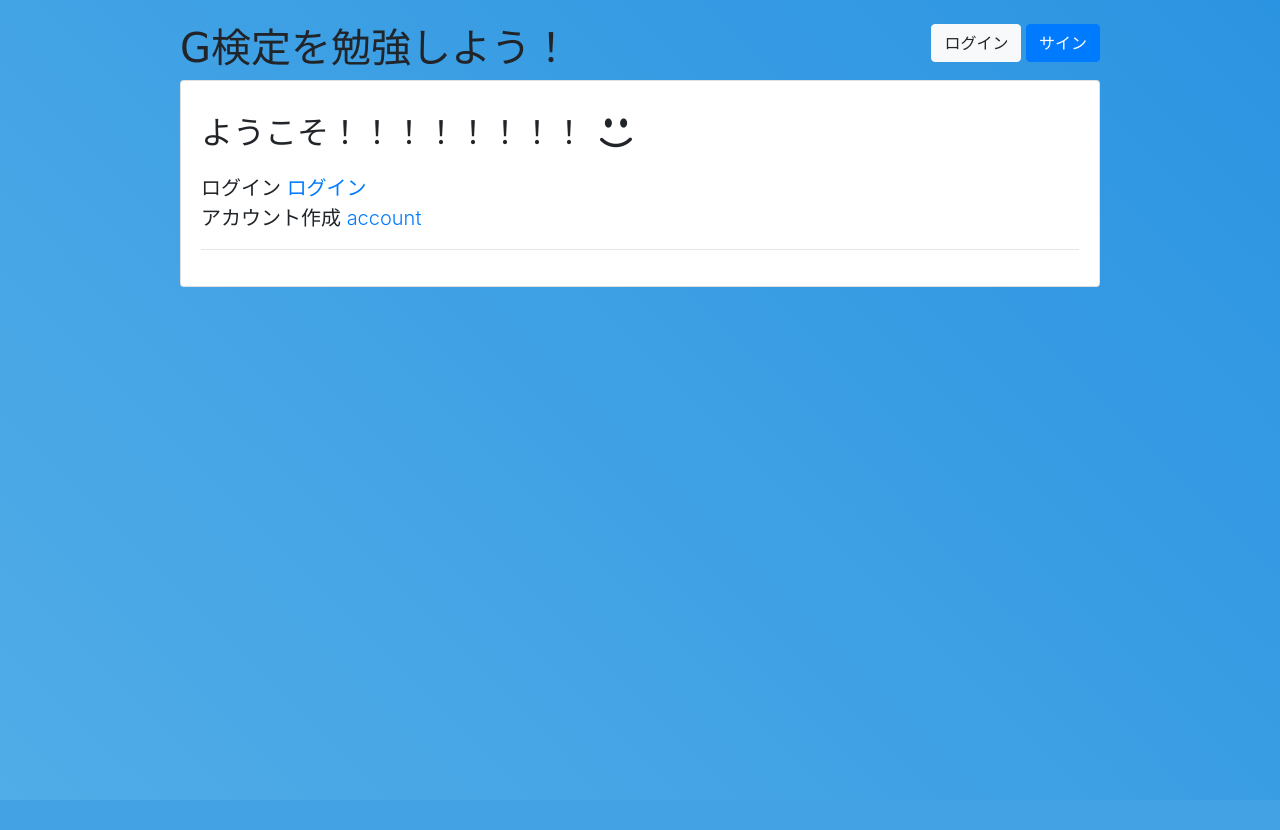
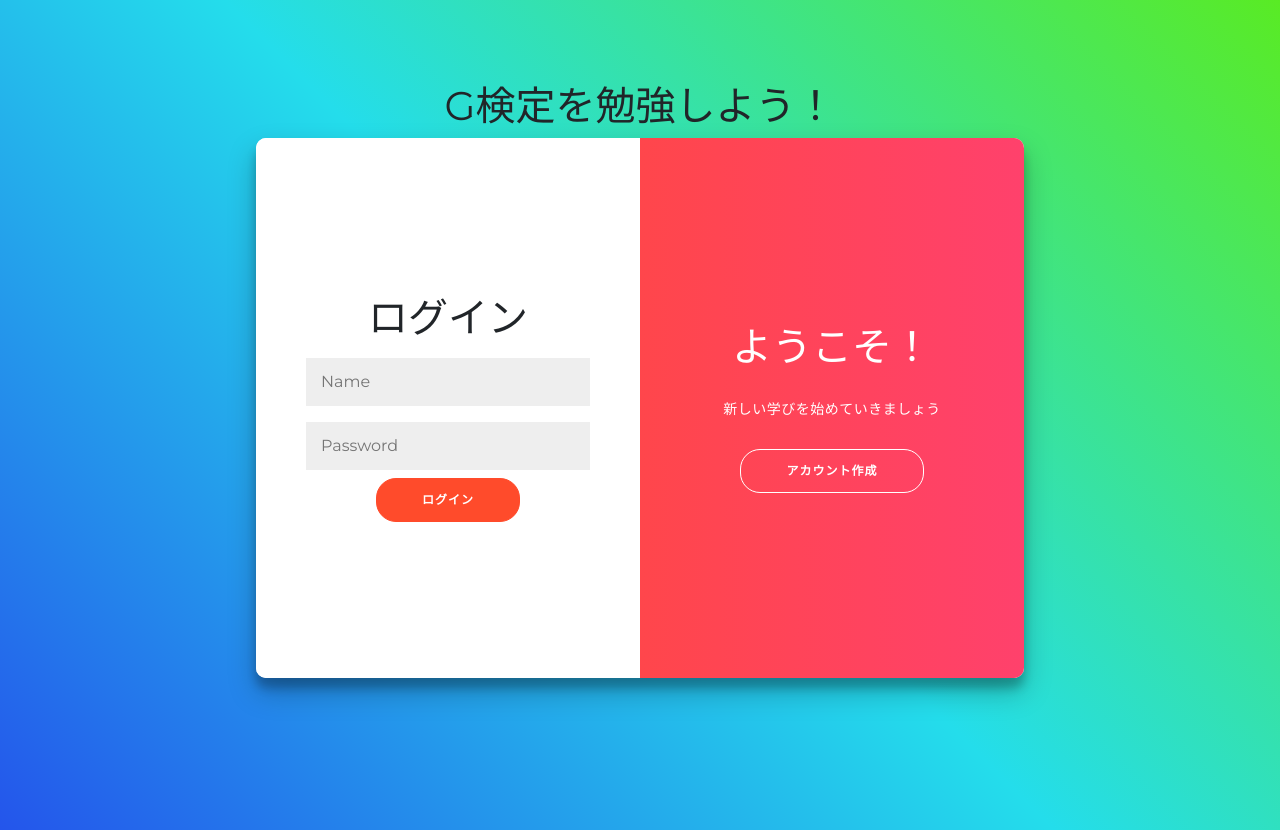
Before and after one commit to eiki828/project1, a Django app: page / in a window 1280 px wide. Before the commit the page ends 800 px from the top, so only its background shows below. Run offline with Django 3.2, Linux system fonts and the light colour scheme; data comes from the database, SQL or seed files in the repository; some libraries are stand-ins or nearby versions.

Commit message:
ホーム画面の変更とマージ

```diff
--- a/classroom/forms.py
+++ b/classroom/forms.py
@@ -1,7 +1,7 @@
 from django import forms
 from django.contrib.auth.forms import UserCreationForm
 from django.db import transaction
-from django.forms.utils import ValidationError
+from django.core.exceptions import ValidationError
 
 from classroom.models import (Answer, Question, Student, StudentAnswer,
                               Subject, User, Explanation)
@@ -19,15 +19,30 @@ class TeacherSignUpForm(UserCreationForm):
         return user
 
 
+class Hoge(forms.CheckboxSelectMultiple):
+    template_name = "classroom/students/multiple_input.html"
+    option_template_name = "classroom/students/input_option.html"
+
+
 class StudentSignUpForm(UserCreationForm):
     lebel = forms.ModelMultipleChoiceField(
         queryset=Subject.objects.all(),
-        widget=forms.CheckboxSelectMultiple,
+        widget=Hoge(attrs={'class': "reset"}),
         required=True
     )
 
     class Meta(UserCreationForm.Meta):
         model = User
+
+    def clean_password2(self):
+        password1 = self.cleaned_data.get("password1")
+        password2 = self.cleaned_data.get("password2")
+        if password1 and password2 and password1 != password2:
+            raise ValidationError(
+                self.error_messages["password_mismatch"],
+                code="password_mismatch",
+            )
+        return password2
 
     @transaction.atomic
     def save(self):
@@ -37,6 +52,30 @@ class StudentSignUpForm(UserCreationForm):
         student = Student.objects.create(user=user)
         student.lebel.add(*self.cleaned_data.get('lebel'))
         return user
+
+
+class StudentSignUpUnConfirmationPasswordForm(UserCreationForm):
+    lebel = forms.ModelMultipleChoiceField(
+        queryset=Subject.objects.all(),
+        widget=forms.CheckboxSelectMultiple,
+        required=True
+    )
+
+    class Meta(UserCreationForm.Meta):
+        model = User
+        fields = ("username", "password", "lebel")
+
+    @transaction.atomic
+    def save(self):
+        user = super().save(commit=False)
+        user.is_student = True
+        user.save()
+        student = Student.objects.create(user=user)
+        student.lebel.add(*self.cleaned_data.get('lebel'))
+        return user
+
+    def clean_password2(self):
+        ...  # 確認用パスワードは気にしないことにする
 
 
 class StudentlebelForm(forms.ModelForm):
--- a/classroom/templates/classroom/home.html
+++ b/classroom/templates/classroom/home.html
@@ -1,11 +1,63 @@
-{% extends 'base.html' %}
+{% extends 'base_brand_new.html' %}
+{% load static %}
+{% block head %}
+<link rel="stylesheet" type="text/css" href="{% static 'css/home.css' %}">
+<script src="{% static 'js/home.js' %}"></script>
+{% endblock %}
 
 {% block content %}
-  <h2>ようこそ！！！！！！！！ <span class="icon-emo-happy"></span></h2>
-  <p class="lead">
-    ログイン <a href="{% url 'login' %}">ログイン</a>
-   <br> アカウント作成 <a href="{% url 'student_signup' %}">account</a>
-  </p>
-  <hr>
+<h1>G検定を勉強しよう！</h1>
+<div class="container" id="container">
+  <div class="form-container sign-up-container">
+    <form method="post" novalidate>
+      {% csrf_token %}
+      <h1>アカウント作成</h1>
+      <input id="{{ signup_form.username.id_for_label }}" name="{{signup_form.username.name}}" type="text" placeholder="Name" />
+      <input id="{{ signup_form.password1.id_for_label }}" name="{{signup_form.password1.name}}" type="password" placeholder="Password" />
+      <input id="{{ signup_form.password2.id_for_label }}" name="{{signup_form.password2.name}}" type="password" placeholder="ConfirmationPassword" />
 
+      <label for="{{signup_form.lebel.id_for_label}}" style="margin-right: auto;">Level</label>
+      {{signup_form.lebel}}
+      <button value="signup" name="signup">完了</button>
+    </form>
+  </div>
+  <div class="form-container sign-in-container">
+    <form method="post" novalidate>
+      {% csrf_token %}
+      <h1>ログイン</h1>
+      {% if error_message %}
+        <div class="alert alert-danger alert-dismissible fade show" role="alert">
+            <p class="mb-0 mt-0" style="word-break: auto-phrase;">{{ error_message }}</p>
+          <button type="button" class="close" data-dismiss="alert" aria-label="Close">
+            <span aria-hidden="true">&times;</span>
+          </button>
+        </div>
+      {% endif %}
+      <input name="username" type="text" placeholder="Name" />
+      <input name="password" type="password" placeholder="Password" />
+      <button value="login" name="login">ログイン</button>
+    </form>
+  </div>
+  <div class="overlay-container">
+    <div class="overlay">
+      <div class="overlay-panel overlay-left">
+        <h1>今日も頑張ろう！</h1>
+        <p>昨日よりも成長できているかな？😒</p>
+        <button class="ghost" id="signIn">ログイン</button>
+      </div>
+      <div class="overlay-panel overlay-right">
+        <h1>ようこそ！</h1>
+        <p>新しい学びを始めていきましょう</p>
+        <button class="ghost" id="signUp">アカウント作成</button>
+      </div>
+    </div>
+  </div>
+</div>
+<style>
+ .reset{
+  margin-right: auto !important;
+  width: auto !important;
+ }
+
+</style>
 {% endblock %}
--- /dev/null
+++ b/classroom/templates/classroom/students/input.html
@@ -0,0 +1 @@
+<input type="{{ widget.type }}" name="{{ widget.name }}"{% if widget.value != None %} value="{{ widget.value|stringformat:'s' }}"{% endif %}{% include "django/forms/widgets/attrs.html" %}>
--- /dev/null
+++ b/classroom/templates/classroom/students/input_option.html
@@ -0,0 +1,11 @@
+<div class="form-check">
+    {% include "django/forms/widgets/input.html" %}
+
+    {% if widget.wrap_label %}
+        <label{% if widget.attrs.id %} for="{{ widget.attrs.id }}"{% endif %}>
+    {% endif %}
+    {% if widget.wrap_label %}
+        {{ widget.label }}
+        </label>
+    {% endif %}
+</div>
--- /dev/null
+++ b/classroom/templates/classroom/students/multiple_input.html
@@ -0,0 +1,14 @@
+{% with id=widget.attrs.id %}
+  <div{% if id %} id="{{ id }}"{% endif %}{% if widget.attrs.class %} class="{{ widget.attrs.class }}"{% endif %}>
+    {% for group, options, index in widget.optgroups %}
+      {% if group %}
+        <label>{{ group }}</label>
+        {% endif %}
+          {% for option in options %}
+              {% include option.template_name with widget=option %}
+          {% endfor %}
+        {% if group %}
+      {% endif %}
+    {% endfor %}
+  </div>
+{% endwith %}
--- a/classroom/views/classroom.py
+++ b/classroom/views/classroom.py
@@ -1,5 +1,8 @@
 from django.shortcuts import redirect, render
 from django.views.generic import TemplateView
+from django.contrib.auth import authenticate, login
+
+from ..forms import StudentSignUpForm
 
 
 class SignUpView(TemplateView):
@@ -7,9 +10,43 @@ class SignUpView(TemplateView):
 
 
 def home(request):
+    context = {}
+    if request.method == 'POST':
+        if 'login' in request.POST:
+            user = _login(request)
+            if user is None:
+                context['error_message'] = 'ユーザーIDまたは、パスワードが誤っています。'
+        if 'signup' in request.POST:
+            form = StudentSignUpForm(request.POST)
+            context['signup_form'] = form  # アカウント作成に失敗したらフォームを画面に返したいので
+            if form.is_valid():
+                form.save()
+                user = authenticate(
+                    request,
+                    username=form.cleaned_data['username'],
+                    password=form.cleaned_data['password1'])
+                login(request, user)
+
+    else:
+        context['signup_form'] = StudentSignUpForm()
+
     if request.user.is_authenticated:
         if request.user.is_teacher:
             return redirect('teachers:quiz_change_list')
         else:
             return redirect('students:quiz_list')
-    return render(request, 'classroom/home.html')
+
+    return render(request, 'classroom/home.html', context)
+
+
+def _login(request):
+    username = request.POST["username"]
+    password = request.POST["password"]
+    user = authenticate(request, username=username, password=password)
+    if user is not None:
+        login(request, user)
+        # Redirect to a success page.
+        return user
+    else:
+        # Return an 'invalid login' error message.
+        ...
--- /dev/null
+++ b/static/css/home.css
@@ -0,0 +1,266 @@
+@import url('https://fonts.googleapis.com/css?family=Montserrat:400,800');
+
+* {
+  box-sizing: border-box;
+}
+
+body {
+  background: linear-gradient(45deg, #2455EB, #24DDEB, #59EB24);
+  display: flex;
+  justify-content: center;
+  align-items: center;
+  flex-direction: column;
+  font-family: 'Montserrat', sans-serif;
+  height: 100vh;
+  margin: -20px 0 50px;
+}
+
+
+@keyframes GradientBackground {
+    0% {
+      background-position: 0% 50%;
+    }
+
+    50% {
+      background-position: 100% 50%;
+    }
+
+    100% {
+      background-position: 0% 50%;
+    }
+  };
+
+h1 {
+  font-weight: bold;
+  margin: 0;
+}
+
+h2 {
+  text-align: center;
+}
+
+p {
+  font-size: 14px;
+  font-weight: 100;
+  line-height: 20px;
+  letter-spacing: 0.5px;
+  margin: 20px 0 30px;
+}
+
+span {
+  font-size: 12px;
+}
+
+a {
+  color: #333;
+  font-size: 14px;
+  text-decoration: none;
+  margin: 15px 0;
+}
+
+button {
+  border-radius: 20px;
+  border: 1px solid #FF4B2B;
+  background-color: #FF4B2B;
+  color: #FFFFFF;
+  font-size: 12px;
+  font-weight: bold;
+  padding: 12px 45px;
+  letter-spacing: 1px;
+  text-transform: uppercase;
+  transition: transform 80ms ease-in;
+}
+
+button:active {
+  transform: scale(0.95);
+}
+
+button:focus {
+  outline: none;
+}
+
+button.ghost {
+  background-color: transparent;
+  border-color: #FFFFFF;
+}
+
+form {
+  background-color: #FFFFFF;
+  display: flex;
+  align-items: center;
+  justify-content: center;
+  flex-direction: column;
+  padding: 0 50px;
+  height: 100%;
+  text-align: center;
+}
+
+input {
+  background-color: #eee;
+  border: none;
+  padding: 12px 15px;
+  margin: 8px 0;
+  width: 100%;
+}
+
+.container {
+  background-color: #fff;
+  border-radius: 10px;
+    box-shadow: 0 14px 28px rgba(0,0,0,0.25),
+      0 10px 10px rgba(0,0,0,0.22);
+  position: relative;
+  overflow: hidden;
+  width: 768px;
+  max-width: 100%;
+  min-height: 540px;
+}
+
+.form-container {
+  position: absolute;
+  top: 0;
+  height: 100%;
+  transition: all 0.6s ease-in-out;
+}
+
+.sign-in-container {
+  left: 0;
+  width: 50%;
+  z-index: 2;
+}
+
+.container.right-panel-active .sign-in-container {
+  transform: translateX(100%);
+}
+
+.sign-up-container {
+  left: 0;
+  width: 50%;
+  opacity: 0;
+  z-index: 1;
+}
+
+.container.right-panel-active .sign-up-container {
+  transform: translateX(100%);
+  opacity: 1;
+  z-index: 5;
+  animation: show 0.6s;
+}
+
+@keyframes show {
+  0%, 49.99% {
+    opacity: 0;
+    z-index: 1;
+  }
+
+  50%, 100% {
+    opacity: 1;
+    z-index: 5;
+  }
+}
+
+.overlay-container {
+  position: absolute;
+  top: 0;
+  left: 50%;
+  width: 50%;
+  height: 100%;
+  overflow: hidden;
+  transition: transform 0.6s ease-in-out;
+  z-index: 100;
+}
+
+.container.right-panel-active .overlay-container{
+  transform: translateX(-100%);
+}
+
+.overlay {
+  background: #FF416C;
+  background: -webkit-linear-gradient(to right, #FF4B2B, #FF416C);
+  background: linear-gradient(to right, #FF4B2B, #FF416C);
+  background-repeat: no-repeat;
+  background-size: cover;
+  background-position: 0 0;
+  color: #FFFFFF;
+  position: relative;
+  left: -100%;
+  height: 100%;
+  width: 200%;
+    transform: translateX(0);
+  transition: transform 0.6s ease-in-out;
+}
+
+.container.right-panel-active .overlay {
+    transform: translateX(50%);
+}
+
+.overlay-panel {
+  position: absolute;
+  display: flex;
+  align-items: center;
+  justify-content: center;
+  flex-direction: column;
+  padding: 0 40px;
+  text-align: center;
+  top: 0;
+  height: 100%;
+  width: 50%;
+  transform: translateX(0);
+  transition: transform 0.6s ease-in-out;
+}
+
+.overlay-left {
+  transform: translateX(-20%);
+}
+
+.container.right-panel-active .overlay-left {
+  transform: translateX(0);
+}
+
+.overlay-right {
+  right: 0;
+  transform: translateX(0);
+}
+
+.container.right-panel-active .overlay-right {
+  transform: translateX(20%);
+}
+
+.social-container {
+  margin: 20px 0;
+}
+
+.social-container a {
+  border: 1px solid #DDDDDD;
+  border-radius: 50%;
+  display: inline-flex;
+  justify-content: center;
+  align-items: center;
+  margin: 0 5px;
+  height: 40px;
+  width: 40px;
+}
+
+footer {
+    background-color: #222;
+    color: #fff;
+    font-size: 14px;
+    bottom: 0;
+    position: fixed;
+    left: 0;
+    right: 0;
+    text-align: center;
+    z-index: 999;
+}
+
+footer p {
+    margin: 10px 0;
+}
+
+footer i {
+    color: red;
+}
+
+footer a {
+    color: #3c97bf;
+    text-decoration: none;
+}
--- /dev/null
+++ b/static/js/home.js
@@ -0,0 +1,19 @@
+// ドキュメントが完全に読み込まれた後にコードを実行する
+document.addEventListener('DOMContentLoaded', function() {
+    const signUpButton = document.getElementById('signUp');
+    const signInButton = document.getElementById('signIn');
+    const container = document.getElementById('container');
+
+    // 要素が存在するか確認してからイベントリスナーを追加する
+    if (signUpButton && signInButton && container) {
+      signUpButton.addEventListener('click', () => {
+        container.classList.add("right-panel-active");
+      });
+
+      signInButton.addEventListener('click', () => {
+        container.classList.remove("right-panel-active");
+      });
+    } else {
+      console.error('One or more elements not found.');
+    }
+  });
--- /dev/null
+++ b/templates/base_brand_new.html
@@ -0,0 +1,33 @@
+{% load static %}
+<!doctype html>
+<html lang="ja">
+  <head>
+    <meta charset="utf-8">
+    <meta name="viewport" content="width=device-width, initial-scale=3, shrink-to-fit=no">
+    <title>{% block title %}G{% endblock %}</title>
+    <link rel="icon" href="{% static 'img/favicon.png' %}">
+
+    <link rel="stylesheet" href="https://maxcdn.bootstrapcdn.com/bootstrap/4.0.0/css/bootstrap.min.css" integrity="sha384-Gn5384xqQ1aoWXA+058RXPxPg6fy4IWvTNh0E263XmFcJlSAwiGgFAW/dAiS6JXm" crossorigin="anonymous">
+    <link rel="stylesheet" type="text/css" href="{% static 'vendor/fontello-2f186091/css/fontello.css' %}">
+    <link rel="stylesheet" type="text/css" href="{% static 'css/app.css' %}">
+    {% if user.is_authenticated and user.is_teacher %}
+      <link rel="stylesheet" type="text/css" href="{% static 'css/teachers.css' %}">
+    {% else %}
+      <link rel="stylesheet" type="text/css" href="{% static 'css/students.css' %}">
+    {% endif %}
+    {% block head %}
+    {% endblock %}
+  </head>
+  <body>
+    {% block content %}
+    {% endblock %}
+    <script src="https://code.jquery.com/jquery-3.2.1.slim.min.js" integrity="sha384-KJ3o2DKtIkvYIK3UENzmM7KCkRr/rE9/Qpg6aAZGJwFDMVNA/GpGFF93hXpG5KkN" crossorigin="anonymous"></script>
+    <script src="https://cdnjs.cloudflare.com/ajax/libs/popper.js/1.12.9/umd/popper.min.js" integrity="sha384-ApNbgh9B+Y1QKtv3Rn7W3mgPxhU9K/ScQsAP7hUibX39j7fakFPskvXusvfa0b4Q" crossorigin="anonymous"></script>
+    <script src="https://maxcdn.bootstrapcdn.com/bootstrap/4.0.0/js/bootstrap.min.js" integrity="sha384-JZR6Spejh4U02d8jOt6vLEHfe/JQGiRRSQQxSfFWpi1MquVdAyjUar5+76PVCmYl" crossorigin="anonymous"></script>
+    <script type="text/javascript">
+      $(function () {
+        $('[data-toggle="tooltip"]').tooltip();
+      })
+    </script>
+  </body>
+</html>
```
Also changed, not shown: classroom/models.py (+22 -0 lines), classroom/templates/classroom/students/taken_quiz_list.html (+9 -1 lines), classroom/templatetags/common_tags.py (+26 -0 lines), classroom/views/students.py (+25 -10 lines).
